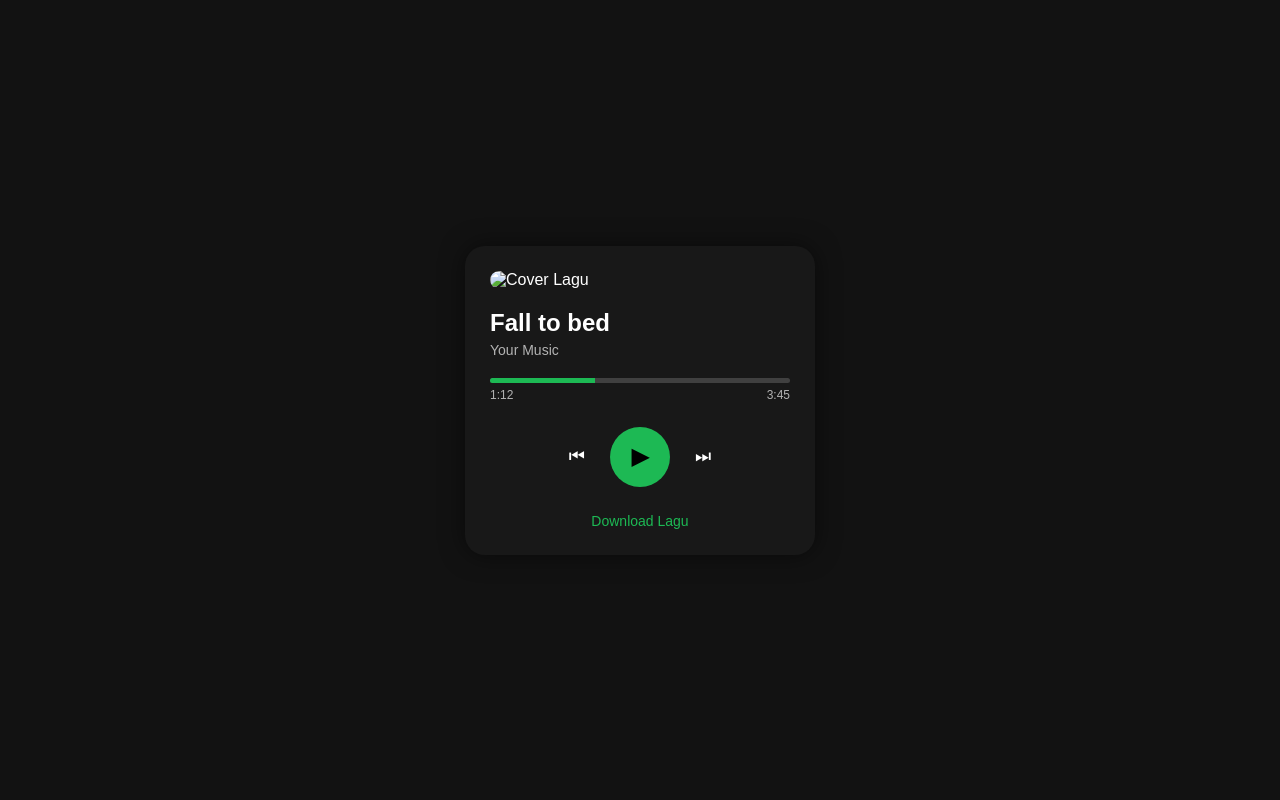
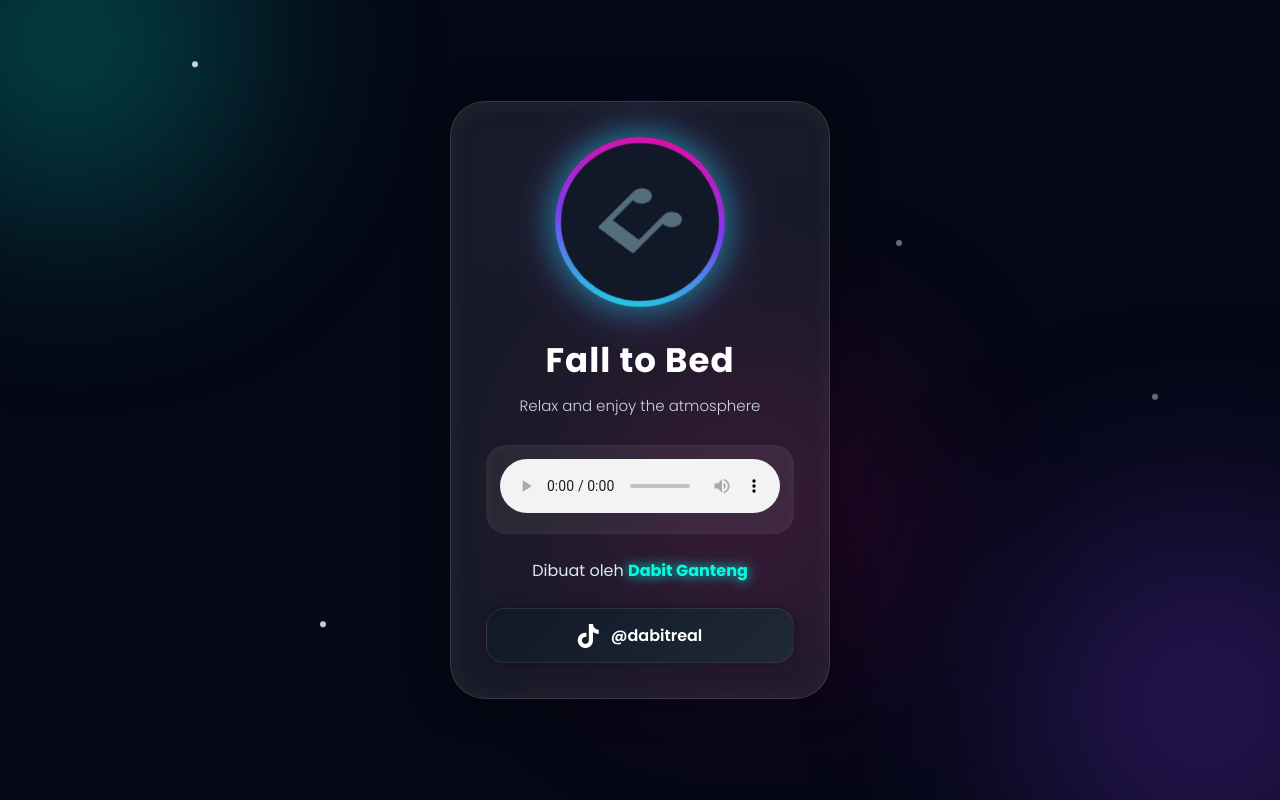
Before and after one commit to dabit200/fall-to-bed, a plain HTML site: page index.html in a window 1280 px wide. Drawn offline with Linux system fonts and the light colour scheme.

Commit message:
Update index.html

```diff
--- a/index.html
+++ b/index.html
@@ -1,198 +1,304 @@
 <!DOCTYPE html>
 <html lang="id">
 <head>
-<meta charset="UTF-8">
-<meta name="viewport" content="width=device-width, initial-scale=1.0">
-<title>Fall to bed</title>
+  <meta charset="UTF-8" />
+  <meta name="viewport" content="width=device-width, initial-scale=1.0"/>
+  <title>Fall to Bed</title>
+
+  <!-- Font Awesome -->
+  <link rel="stylesheet"
+  href="https://cdnjs.cloudflare.com/ajax/libs/font-awesome/6.5.1/css/all.min.css"/>
+
+  <!-- Google Font -->
+  <link href="https://fonts.googleapis.com/css2?family=Poppins:wght@300;400;600;700&display=swap" rel="stylesheet">
 
   <style>
+
     *{
       margin:0;
       padding:0;
       box-sizing:border-box;
-    font-family:Arial, sans-serif;
     }
 
     body{
-    background:#121212;
+      font-family:'Poppins',sans-serif;
       height:100vh;
+      overflow:hidden;
       display:flex;
       justify-content:center;
       align-items:center;
-    color:white;
+      background:#050816;
+      position:relative;
     }
 
-.player{
-    width:350px;
-    background:#181818;
-    border-radius:20px;
-    padding:25px;
-    box-shadow:0 0 25px rgba(0,0,0,0.5);
+    /* Background Glow */
+    .bg{
+      position:absolute;
+      width:100%;
+      height:100%;
+      overflow:hidden;
+      z-index:0;
     }
 
-.cover{
-    width:100%;
-    border-radius:15px;
-    overflow:hidden;
+    .circle{
+      position:absolute;
+      border-radius:50%;
+      filter:blur(120px);
+      opacity:.35;
+      animation:float 10s infinite ease-in-out;
     }
 
-.cover img{
-    width:100%;
-    display:block;
+    .c1{
+      width:300px;
+      height:300px;
+      background:#00ffe1;
+      top:-80px;
+      left:-80px;
     }
 
-.info{
-    margin-top:20px;
+    .c2{
+      width:350px;
+      height:350px;
+      background:#7c3aed;
+      bottom:-100px;
+      right:-100px;
+      animation-delay:2s;
     }
 
-.title{
-    font-size:24px;
-    font-weight:bold;
+    .c3{
+      width:220px;
+      height:220px;
+      background:#ff008c;
+      top:50%;
+      left:50%;
+      transform:translate(-50%,-50%);
+      animation-delay:4s;
     }
 
-.artist{
-    margin-top:5px;
-    color:#b3b3b3;
-    font-size:14px;
+    @keyframes float{
+      0%,100%{
+        transform:translateY(0px);
+      }
+      50%{
+        transform:translateY(-30px);
+      }
     }
 
-.progress-container{
-    margin-top:20px;
+    /* Card */
+    .player{
+      position:relative;
+      z-index:2;
+      width:380px;
+      padding:35px;
+      border-radius:35px;
+      background:rgba(255,255,255,0.08);
+      backdrop-filter:blur(18px);
+      border:1px solid rgba(255,255,255,0.12);
+      box-shadow:
+      0 0 40px rgba(0,0,0,.5),
+      inset 0 0 25px rgba(255,255,255,.05);
+      text-align:center;
+      color:white;
+      animation:fade 1.2s ease;
     }
 
-.progress-bar{
-    width:100%;
-    height:5px;
-    background:#404040;
-    border-radius:10px;
-    overflow:hidden;
+    @keyframes fade{
+      from{
+        opacity:0;
+        transform:translateY(30px);
+      }
+      to{
+        opacity:1;
+        transform:translateY(0);
+      }
     }
 
-.progress{
-    width:35%;
-    height:100%;
-    background:#1db954;
+    /* Album */
+    .album{
+      width:170px;
+      height:170px;
+      margin:auto;
+      border-radius:50%;
+      background:
+      linear-gradient(145deg,#00ffe1,#7c3aed,#ff008c);
+      padding:6px;
+      animation:spin 8s linear infinite;
+      box-shadow:
+      0 0 35px rgba(0,255,225,.5),
+      0 0 55px rgba(124,58,237,.4);
     }
 
-.time{
-    display:flex;
-    justify-content:space-between;
-    margin-top:5px;
-    font-size:12px;
-    color:#b3b3b3;
-}
-
-.controls{
+    .album-inner{
+      width:100%;
+      height:100%;
+      border-radius:50%;
+      background:#111827;
       display:flex;
       justify-content:center;
       align-items:center;
-    gap:25px;
+      font-size:65px;
+    }
+
+    @keyframes spin{
+      100%{
+        transform:rotate(360deg);
+      }
+    }
+
+    h1{
+      margin-top:28px;
+      font-size:34px;
+      font-weight:700;
+      letter-spacing:1px;
+    }
+
+    .subtitle{
+      margin-top:8px;
+      color:#cbd5e1;
+      font-size:15px;
+      font-weight:300;
+    }
+
+    /* Audio */
+    .audio-box{
+      margin-top:28px;
+      padding:14px;
+      border-radius:20px;
+      background:rgba(255,255,255,0.06);
+      box-shadow:inset 0 0 12px rgba(255,255,255,.05);
+    }
+
+    audio{
+      width:100%;
+      border-radius:12px;
+    }
+
+    /* Credit */
+    .credit{
+      margin-top:24px;
+      font-size:16px;
+      color:#dbeafe;
+    }
+
+    .credit span{
+      color:#00ffe1;
+      font-weight:700;
+      text-shadow:0 0 12px #00ffe1;
+    }
+
+    /* TikTok */
+    .social{
       margin-top:25px;
     }
 
-.controls button{
-    background:none;
-    border:none;
+    .social a{
+      text-decoration:none;
+      display:flex;
+      align-items:center;
+      justify-content:center;
+      gap:12px;
+      padding:14px;
+      border-radius:18px;
       color:white;
-    cursor:pointer;
-    font-size:18px;
-    transition:0.2s;
+      font-weight:600;
+      background:linear-gradient(135deg,#111827,#1f2937);
+      transition:.35s;
+      border:1px solid rgba(255,255,255,0.08);
+      box-shadow:0 0 15px rgba(0,0,0,.3);
     }
 
-.controls button:hover{
-    color:#1db954;
+    .social a:hover{
+      transform:translateY(-4px) scale(1.03);
+      background:linear-gradient(135deg,#00ffe1,#7c3aed);
+      box-shadow:
+      0 0 25px rgba(0,255,225,.5),
+      0 0 40px rgba(124,58,237,.4);
     }
 
-.play{
-    width:60px;
-    height:60px;
-    border-radius:50%;
-    background:#1db954 !important;
-    color:black !important;
-    font-size:22px !important;
-    font-weight:bold;
+    .social i{
+      font-size:24px;
     }
 
-.play:hover{
-    transform:scale(1.08);
+    /* Small Floating Particles */
+    .particle{
+      position:absolute;
+      width:6px;
+      height:6px;
+      background:white;
+      border-radius:50%;
+      opacity:.4;
+      animation:particles 8s linear infinite;
     }
 
-.download{
-    margin-top:25px;
-    text-align:center;
+    .p1{ top:10%; left:15%; animation-delay:0s;}
+    .p2{ top:80%; left:25%; animation-delay:2s;}
+    .p3{ top:50%; left:90%; animation-delay:4s;}
+    .p4{ top:30%; left:70%; animation-delay:6s;}
+
+    @keyframes particles{
+      0%{
+        transform:translateY(0px);
+        opacity:.2;
+      }
+      50%{
+        transform:translateY(-25px);
+        opacity:1;
+      }
+      100%{
+        transform:translateY(0px);
+        opacity:.2;
+      }
     }
 
-.download a{
-    color:#1db954;
-    text-decoration:none;
-    font-size:14px;
-}
-
-audio{
-    display:none;
-}
   </style>
 </head>
 <body>
 
+  <!-- Background -->
+  <div class="bg">
+    <div class="circle c1"></div>
+    <div class="circle c2"></div>
+    <div class="circle c3"></div>
+
+    <div class="particle p1"></div>
+    <div class="particle p2"></div>
+    <div class="particle p3"></div>
+    <div class="particle p4"></div>
+  </div>
+
+  <!-- Music Player -->
   <div class="player">
 
-    <div class="cover">
-        <img src="cover.jpg" alt="Cover Lagu">
-    </div>
-
-    <div class="info">
-        <div class="title">Fall to bed</div>
-        <div class="artist">Your Music</div>
-    </div>
-
-    <div class="progress-container">
-        <div class="progress-bar">
-            <div class="progress"></div>
-        </div>
-
-        <div class="time">
-            <span>1:12</span>
-            <span>3:45</span>
+    <div class="album">
+      <div class="album-inner">
+        🎵
       </div>
     </div>
 
-    <div class="controls">
-        <button>⏮</button>
-
-        <button class="play" onclick="togglePlay()">▶</button>
-
-        <button>⏭</button>
+    <h1>Fall to Bed</h1>
+    <div class="subtitle">
+      Relax and enjoy the atmosphere
     </div>
 
-    <div class="download">
-        <a href="Fall to bed.mp3" download>
-            Download Lagu
+    <div class="audio-box">
+      <audio controls autoplay>
+        <source src="Fall to bed.mp3" type="audio/mpeg">
+        Browser Anda tidak mendukung audio.
+      </audio>
+    </div>
+
+    <div class="credit">
+      Dibuat oleh <span>Dabit Ganteng</span>
+    </div>
+
+    <div class="social">
+      <a href="https://tiktok.com/@dabitreal" target="_blank">
+        <i class="fa-brands fa-tiktok"></i>
+        @dabitreal
       </a>
     </div>
 
-    <audio id="audio">
-        <source src="Fall to bed.mp3" type="audio/mpeg">
-    </audio>
-
   </div>
-
-<script>
-const audio = document.getElementById("audio");
-const playBtn = document.querySelector(".play");
-
-function togglePlay(){
-
-    if(audio.paused){
-        audio.play();
-        playBtn.innerHTML = "❚❚";
-    }else{
-        audio.pause();
-        playBtn.innerHTML = "▶";
-    }
-
-}
-</script>
 
 </body>
 </html>
```
Lines whose indentation alone changed are shown as unchanged.
